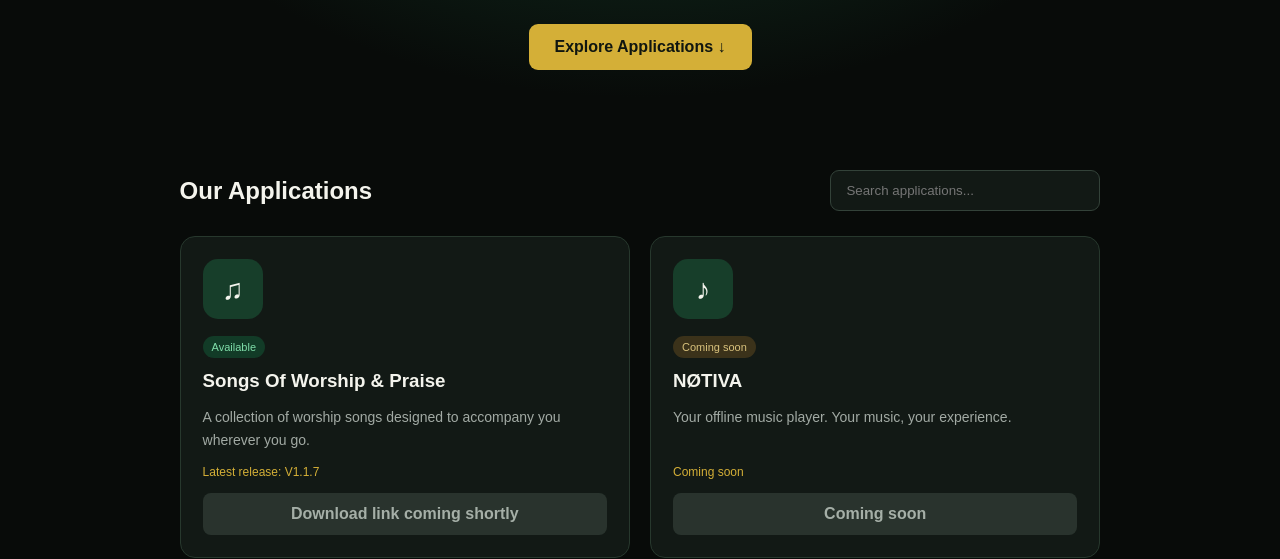
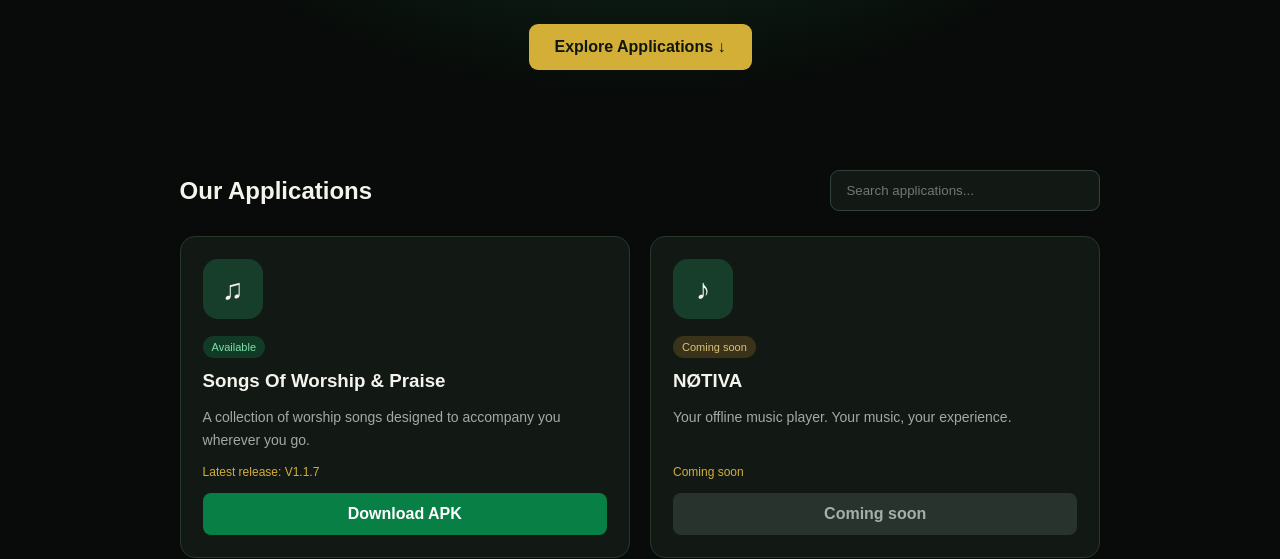
Before and after one commit to kipmoss-spec/GITZHUB, a plain HTML site: page index.html in a window 1280 px wide. Shown: the part 406-965 px from the top of the page. Drawn offline with Linux system fonts and the light colour scheme.

Commit message:
Update download link for APK in index.html

```diff
--- a/index.html
+++ b/index.html
@@ -288,9 +288,9 @@ footer strong { color: var(--gold); }
         to accompany you wherever you go.
       </p>
       <div class="version">Latest release: V1.1.7</div>
-      <a class="download disabled"
-         aria-disabled="true">
-        Download link coming shortly
+      <a class="download"
+   href="https://github.com/kipmoss-spec/hymns-of-praise/releases/download/v1.1.5/Worship-Praise-v1.1.6-build3-signed.apk">
+  Download APK
       </a>
     </article>
 
```
